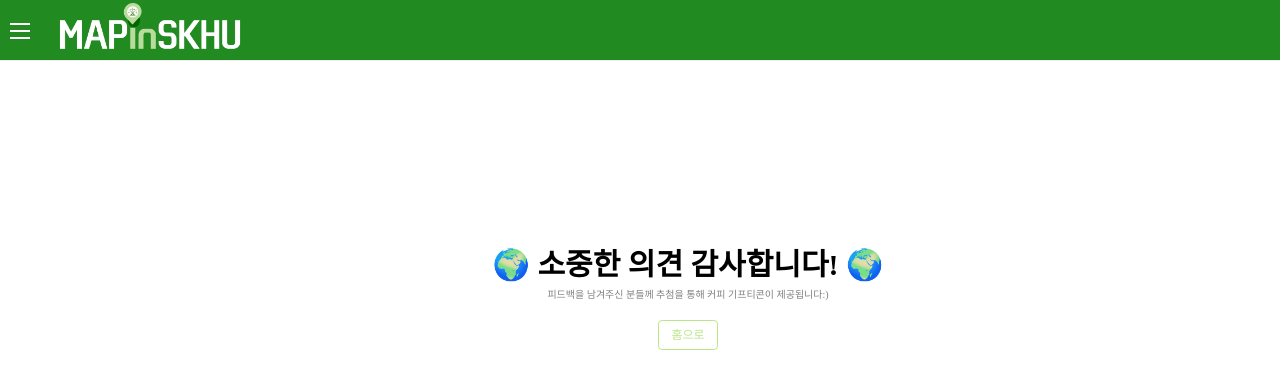
After one commit to GraceKim527/SkhuGether, a Django app: template getherapp/templates/feedback_cp.html in a window 1280 px wide; the page is wider, and only the part inside the window is pictured. The commit adds this page. Shown: the top 389 px of that part. Run offline with Django 4.2, Linux system fonts and the light colour scheme; the template is opened without the code that fills it, so the values that code supplies are empty; some libraries are stand-ins or nearby versions.

Commit message:
introduce페이지 수정, feedback_cp.html 추가

```diff
--- a/getherapp/static/css/build.css
+++ b/getherapp/static/css/build.css
@@ -576,6 +576,9 @@ a {
     margin-bottom: 2rem;
     gap: 1rem;
 }
+.fd-head h1 {
+    font-size: 3rem;
+}
 .fdform-wrap {
     margin: 0 auto;
     width: 70%;
@@ -671,6 +674,10 @@ a {
     display: flex;
     align-items: center;
     justify-content: center;
+}
+.smbutton a:hover {
+    background-color: var(--new-sub-color);
+    color: #fff;
 }
 
 /* introduce.html */
@@ -1062,4 +1069,7 @@ a {
     .dtlecture-title h1 {
         font-size: 5rem;
     }
+    .fd-head h1 {
+        font-size: 2rem;
+    }
 }
--- /dev/null
+++ b/getherapp/templates/feedback_cp.html
@@ -0,0 +1,23 @@
+<!-- 피드백 페이지 -->
+{% extends 'base.html' %}
+{% load static %}
+{% block title %} FeedBack {% endblock %}
+
+{% block content %}
+
+<div class="feedback-container">
+  <div class="fb-wrap" style="margin-top: 15rem;">
+    <div class="fd-head">
+        <h1> 🌍 소중한 의견 감사합니다! 🌍 </h1>
+        <span style="color: gray;">피드백을 남겨주신 분들께 추첨을 통해 커피 기프티콘이 제공됩니다:)</span>
+      </div>
+
+      <div class="smbutton">
+        <a href="{% url 'index' %}">홈으로</a>
+      </div>
+  </div>
+</div>
+
+
+
+{% endblock %}
--- a/getherapp/templates/introduce.html
+++ b/getherapp/templates/introduce.html
@@ -92,15 +92,15 @@
               <h1>강민정 | Front-End</h1>
               <h2>컴퓨터공학, 소프트웨어공학 복수전공</h2>
               <div class="dev__social">
-                <a href="https://github.com/GraceKim527">
+                <a href="https://github.com/staccato20">
                   <i class="fa-brands fa-github"></i>
-                  <span>gracekim527</span>
+                  <span>staccato20</span>
                 </a>
               </div>
               <div class="dev__social">
                 <a href="#" style="cursor:default;">
                   <i class="fa-regular fa-envelope"></i>
-                  <span>lemonherb0323@naver.com</span>
+                  <span>staccato189@gmail.com</span>
                 </a>
               </div>
             </div>
--- a/getherapp/views.py
+++ b/getherapp/views.py
@@ -51,10 +51,13 @@ def feedback(request):
             form = form.save(commit=False)
             form.feedback_date = timezone.now()
             form.save()
-            return redirect('index')
+            return redirect('feedback_cp')
     else:
         form = FeedbackForm()
         return render(request, 'feedback.html', {'form': form})
+
+def feedback_cp(request):
+    return render(request, 'feedback_cp.html')
 
 def introduce(request):
     return render(request, 'introduce.html')
--- a/getherprj/urls.py
+++ b/getherprj/urls.py
@@ -25,6 +25,7 @@ urlpatterns = [
     path('', getherapp.views.index, name='index'),
     path('base/', getherapp.views.base, name='base'), #나중에 base는 지울것
     path('feedback/', getherapp.views.feedback, name='feedback'),
+    path('feedback_cp/', getherapp.views.feedback_cp, name='feedback_cp'),
     path('introduce/', getherapp.views.introduce, name='introduce'),
     path('dormitory/', getherapp.views.dormitory, name='dormitory'),
     path('gdin_gwan', getherapp.views.gdin_gwan, name='gdin_gwan'),
```
Also changed, not shown: getherapp/templates/class/jg_gwan.html (+18 -4 lines).
